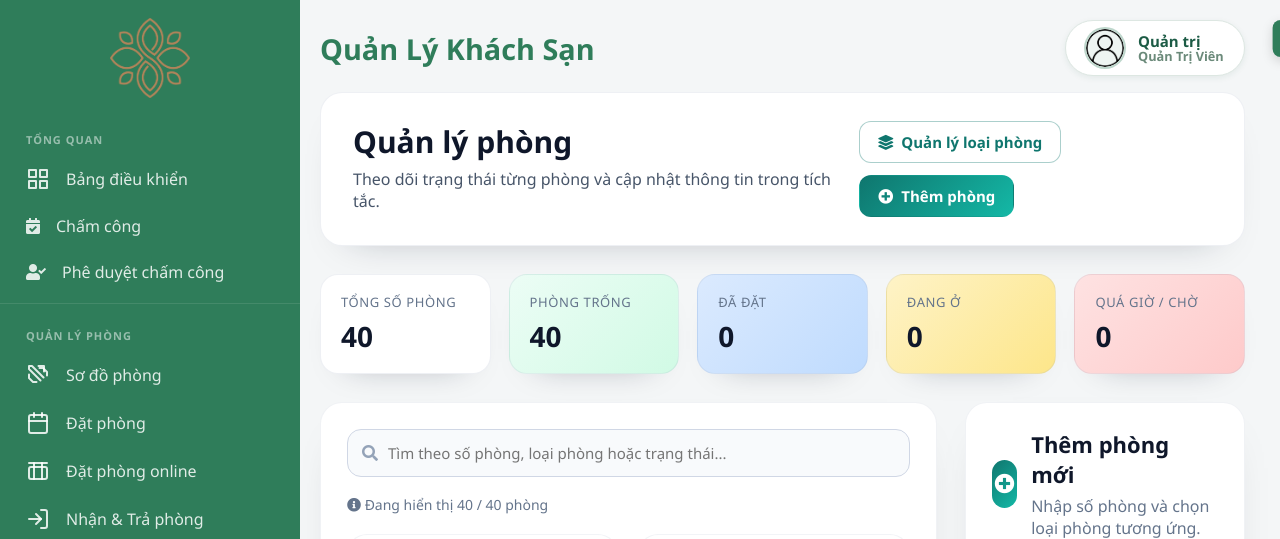
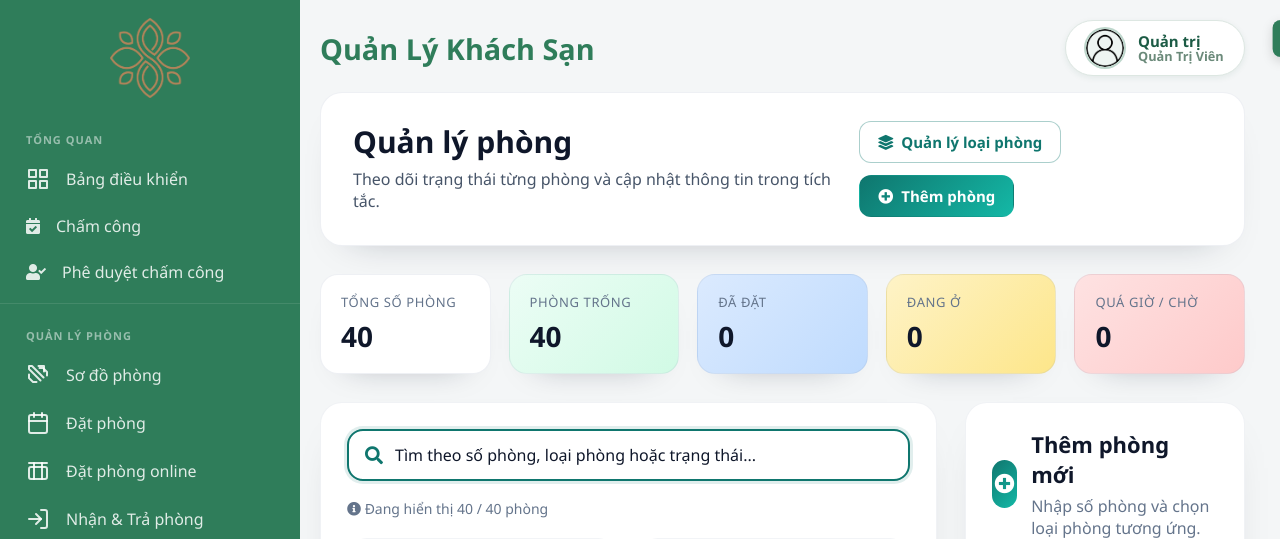
Before and after one commit to keyznam-jpg/BTL-Internet, a Flask app: a page that uses templates/quan_li_phong.html in a window 1280 px wide. Shown: the top 539 px of the page. Run offline with Flask 3, Linux system fonts and the light colour scheme; a user stored in the database is signed in; data comes from the database, SQL or seed files in the repository; data that the repository does not hold is empty; parts of the project's set-up code (start-up, migrations or seed data) failed here and were passed over; some libraries are stand-ins or nearby versions.

Commit message:
Cập nhật by Nam

```diff
--- a/templates/quan_li_phong.html
+++ b/templates/quan_li_phong.html
@@ -391,31 +391,59 @@
     position: relative;
     display: flex;
     align-items: center;
-    border: 1px solid #d0d7e5;
-    border-radius: 14px;
-    background: #f8fafc;
-    padding: 0 14px;
-    height: 48px;
+    border: 2px solid #0f766e;
+    border-radius: 16px;
+    background: #ffffff;
+    padding: 0 16px;
+    height: 52px;
+    gap: 12px;
+    box-shadow: 0 0 0 3px rgba(15, 118, 110, 0.12);
   }
 
   .filter-search i {
-    color: #94a3b8;
+    color: #0f766e;
+    font-size: 18px;
   }
 
   .filter-search input {
     flex: 1;
     border: none;
-    background: transparent;
-    padding: 0 10px;
-    font-size: 15px;
+    background: #ffffff;
+    padding: 0;
+    font-size: 16px;
     outline: none;
+    color: #0f172a !important;
+    -webkit-text-fill-color: #0f172a !important;
+    caret-color: #0f172a;
+  }
+
+  .filter-search input::placeholder {
+    color: #94a3b8;
+    opacity: 1;
   }
 
   .filter-search button {
     border: none;
-    background: transparent;
-    color: #94a3b8;
+    background: rgba(15, 118, 110, 0.1);
+    color: #0f766e;
     cursor: pointer;
+    display: none;
+    width: 30px;
+    height: 30px;
+    border-radius: 50%;
+    align-items: center;
+    justify-content: center;
+    transition: background 0.2s ease;
+  }
+
+  .filter-search button:hover {
+    background: rgba(15, 118, 110, 0.16);
+  }
+
+  input[type="search"]::-webkit-search-decoration,
+  input[type="search"]::-webkit-search-cancel-button,
+  input[type="search"]::-webkit-search-results-button,
+  input[type="search"]::-webkit-search-results-decoration {
     display: none;
   }
 
```
Also changed, not shown: templates/quan_li_loai_phong.html (+52 -12 lines).
